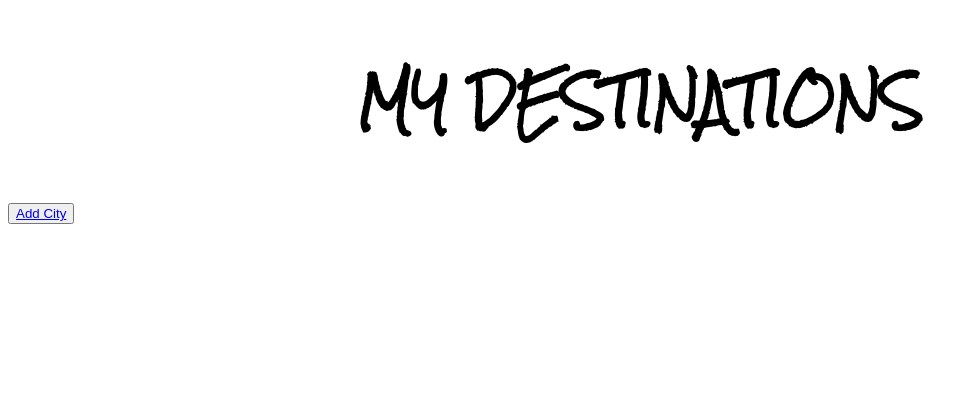
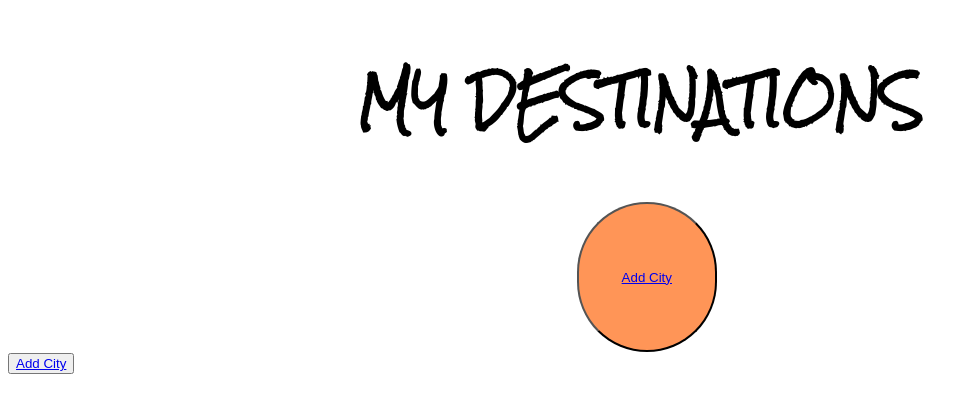
Before and after one commit to spencerT101/Bucket_List_Project_1, a Flask app: page /destinations in a window 1280 px wide. Shown: the part 99-512 px from the top of the page, without its empty margins (0-978 px from the left). Run offline with Flask 2, Linux system fonts and the light colour scheme; data that the repository does not hold is empty; some libraries are stand-ins or nearby versions.

Commit message:
working on button for destinations index page

```diff
--- a/project_start_code/static/style.css
+++ b/project_start_code/static/style.css
@@ -72,6 +72,20 @@ body{
     padding:0px;
 }
 
+.new_destin_button{
+    flex-direction:row;
+    justify-content: center;
+    margin-left: 45%;
+    width: 140px;
+    height: 150px;
+    background-color:rgba(255, 123, 46, 0.8);
+    border-radius: 100px;
+
+
+
+
+}
+
 
 .mydestination {
     display:grid;
--- a/project_start_code/templates/destinations/index.html
+++ b/project_start_code/templates/destinations/index.html
@@ -1,6 +1,10 @@
 {%extends "base.html"%}
 {% block content %}
 <h2 class = "destintitle">MY DESTINATIONS</h2>
+
+<div>
+    <button class = "new_destin_button"><a href = "/destinations/new">Add City</a></button>
+    </div>
 
 {% for bucket_list in all_destinations %}
 
```
